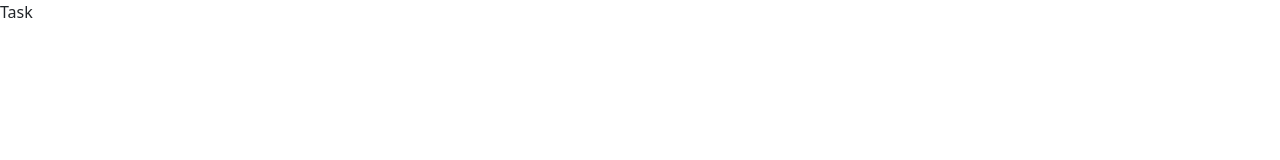
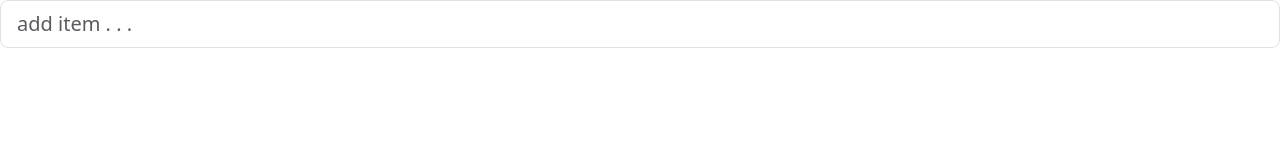
Before and after one commit to anelcanto/todo-front-end, a React (Create React App) app: page / in a window 1280 px wide. Shown: the top 160 px of the page. Built offline with nearby package versions, Linux system fonts and the light colour scheme.

Commit message:
Add input from form

```diff
--- a/src/App.js
+++ b/src/App.js
@@ -1,7 +1,6 @@
 import React, { Component } from "react";
 import "bootstrap/dist/css/bootstrap.css";
-
-
+import FormControl from "react-bootstrap/FormControl";
 
 class App extends Component {
   constructor(props) {
@@ -14,8 +13,36 @@ class App extends Component {
     };
   }
 
+  // Set a user input value
+  updateInput(value) {
+    this.setState({
+      userInput: value,
+    });
+  }
+
+
   render() {
-    return (<div>Task</div>);
+
+    // In render method
+    <FormControl
+      placeholder="add item . . . "
+      size="lg"
+      value={this.state.userInput}
+      onChange={(item) => this.updateInput(item.target.value)}
+      aria-label="add something"
+      aria-describedby="basic-addon2"
+    />
+
+    return (
+      <FormControl
+        placeholder="add item . . . "
+        size="lg"
+        value={this.state.userInput}
+        onChange={(item) => this.updateInput(item.target.value)}
+        aria-label="add something"
+        aria-describedby="basic-addon2"
+      />
+    );
   }
 }
 
```
